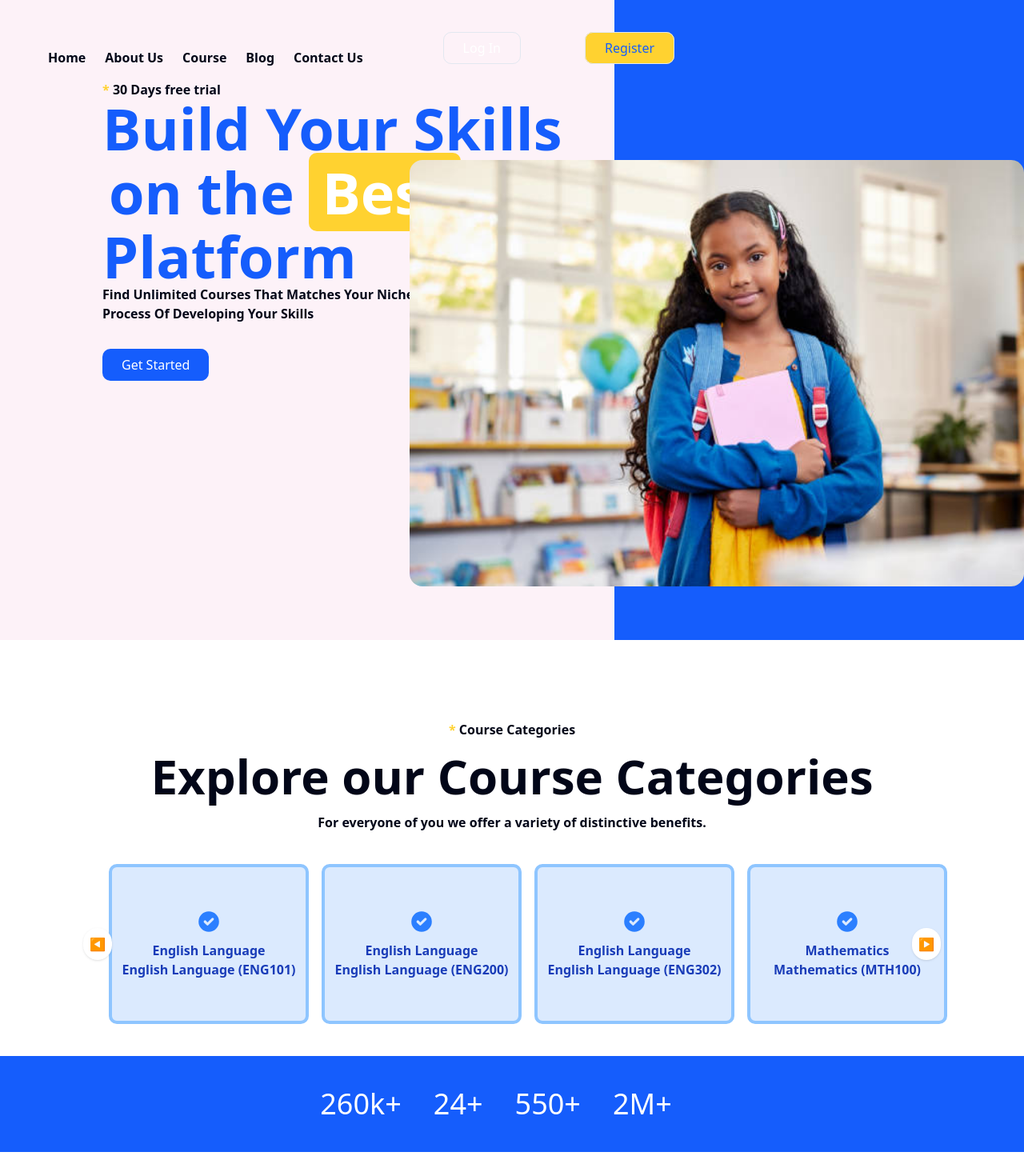
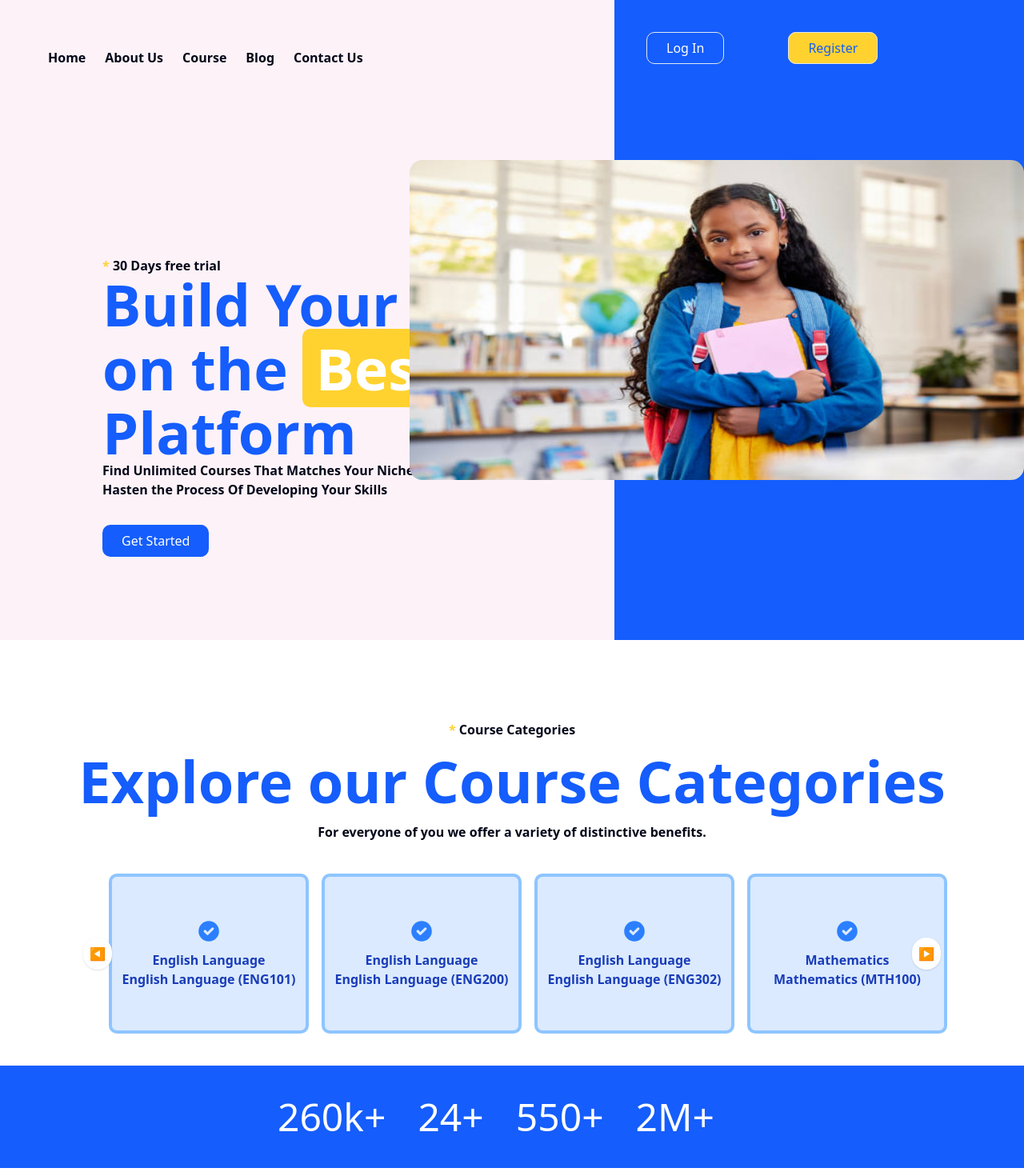
Before and after one commit to JP-Mbaka/schoolauto, a Next.js app: page / in a window 1280 px wide. Shown: the top 1470 px of the page at 80% size. Built offline with nearby package versions, Linux system fonts and the light colour scheme.

Commit message:
link fixes

```diff
--- a/app/page.tsx
+++ b/app/page.tsx
@@ -5,7 +5,7 @@ import Link from "next/link";
 export default function Home() {
   return (
     <main>
-      <section className="flex w-full h-screen justify-between">
+      <section className="flex flex-row w-full h-screen">
         <nav className="flex absolute">
           <ul className="flex space-x-6 font-bold p-5 m-10">
             <li className="hover:text-amber-300 cursor-pointer active:text-blue-600">
@@ -24,60 +24,64 @@ export default function Home() {
               Contact Us
             </li>
           </ul>
-          <div className="mt-12">
-            <Link
-              href={"/auth"}
-              className="border-1 text-white m-10 rounded-lg px-6 py-2 "
-            >
-              Log In
-            </Link>
-            <Link
-              href={"/auth"}
-              className="border-1 text-blue-600 m-10 rounded-lg px-6 py-2 bg-amber-300"
-            >
-              Register
-            </Link>
-          </div>
         </nav>
         <div className="flex-3/5 bg-pink-50 bg-opacity-35">
-          <div className="font-bold pt-25 left-1/6 relative">
+          <div className="font-bold pt-80 left-32 relative">
             {" "}
             <span className="text-amber-300">*</span> 30 Days free trial
           </div>
-          <p className="font-bold text-blue-600 left-1/6 relative text-7xl">
+          <p className=" font-bold text-blue-600 left-32 relative lg:text-7xl md:text-5xl">
             Build Your Skills
           </p>
-          <p className="font-bold text-blue-600 left-1/6 relative text-7xl p-2">
+          <p className="font-bold text-blue-600 left-30 relative lg:text-7xl p-2 md:text-5xl">
             on the{" "}
             <span className="bg-amber-300 rounded-lg px-4 text-white">
               Best
             </span>
           </p>
-          <p className="font-bold text-blue-600 left-1/6 relative text-7xl">
+          <p className="font-bold text-blue-600 left-32 relative lg:text-7xl md:text-5xl">
             Platform
           </p>
-          <p className="font-bold left-1/6 relative">
-            Find Unlimited Courses That Matches Your Niche to Hasten the
+          <p className="font-bold left-32 relative">
+            Find Unlimited Courses That Matches Your Niche to
           </p>
-          <p className="font-bold left-1/6 relative">
-            Process Of Developing Your Skills
+          <p className="font-bold left-32 relative">
+            Hasten the Process Of Developing Your Skills
           </p>
-          <div className="flex left-1/6 relative mt-8">
-            <button className="border-0 text-white rounded-lg bg-blue-600 px-6 py-2">
+          <div className="flex left-32 relative mt-8">
+            <Link
+              href={"https://speed-pi-murex.vercel.app"}
+              className="border-0 text-white rounded-lg bg-blue-600 px-6 py-2 cursor-pointer"
+            >
               Get Started
-            </button>
+            </Link>
           </div>
         </div>
-        <div className="flex-2/5 bg-blue-600"></div>
+        <div className="flex-2/5 bg-blue-600">
+          <div className="mt-12">
+            <Link
+              href={"https://speed-pi-murex.vercel.app/login"}
+              className="border-1 text-white m-10 rounded-lg px-6 py-2  cursor-pointer"
+            >
+              Log In
+            </Link>
+            <Link
+              href={"https://speed-pi-murex.vercel.app/register"}
+              className="border-1 text-blue-600 m-10 rounded-lg px-6 py-2 bg-amber-300 cursor-pointer"
+            >
+              Register
+            </Link>
+          </div>
+        </div>
       </section>
-      <div className=" max-lg:hidden h-2/3 w-3xl absolute z-20 top-1/4 left-2/5 rounded-2xl">
+      <div className=" max-lg:hidden  w-3xl absolute z-20 top-1/4 left-2/5 rounded-2x max-md h-3/6">
         <Image src={"/girl.png"} alt="" fill className="rounded-2xl" />
       </div>
       <div className="w-full h-3/4 bg-white">
         <p className="font-bold pt-25 text-center">
           <span className="text-amber-300">*</span> Course Categories
         </p>
-        <p className="font-bold text-6xl text-center pt-4">
+        <p className="font-bold text-blue-600 lg:text-7xl md:text-5xl text-center pt-4">
           Explore our Course Categories
         </p>
         <p className="font-bold text-center pt-4">
@@ -88,13 +92,13 @@ export default function Home() {
         </div>
       </div>
       <div className="bg-blue-600 flex w-full justify-center py-10">
-        <p className="text-white pr-10 text-4xl">260k+</p>
-        <p className="text-white pr-10 text-4xl">24+</p>
-        <p className="text-white pr-10 text-4xl">550+</p>
-        <p className="text-white pr-10 text-4xl">2M+</p>
+        <p className="text-white pr-10 lg:text-5xl md:text-3xl">260k+</p>
+        <p className="text-white pr-10 lg:text-5xl md:text-3xl">24+</p>
+        <p className="text-white pr-10 lg:text-5xl md:text-3xl">550+</p>
+        <p className="text-white pr-10 lg:text-5xl md:text-3xl">2M+</p>
       </div>
       <div className="w-full h-2/3 flex justify-center">
-        <div className=" relative md:w-xl w-150 h-150 ml-10 mt-25 mb-25">
+        <div className=" relative w-xl max- h-96 mt-25 mb-25">
           <Image src={"/girl.png"} alt="" fill className="rounded-lg" />
         </div>
         <div className="flex justify-center items-center">
@@ -129,12 +133,16 @@ export default function Home() {
                 "Get Certificate",
                 "Accounting instructor",
               ].map((n, index) => (
-                <div key={index} className="flex gap-5 items-center">
+                <Link
+                  href={"https://speed-pi-murex.vercel.app/register"}
+                  key={index}
+                  className="flex gap-5 items-center cursor-pointer"
+                >
                   <div className="h-5 w-5 bg-blue-600 p-0.5 flex justify-center items-center rounded-full">
                     <div className="h-2 w-2 bg-amber-50 rounded-full"></div>
                   </div>
                   <span>{n}</span>
-                </div>
+                </Link>
               ))}
             </div>
           </div>
```
